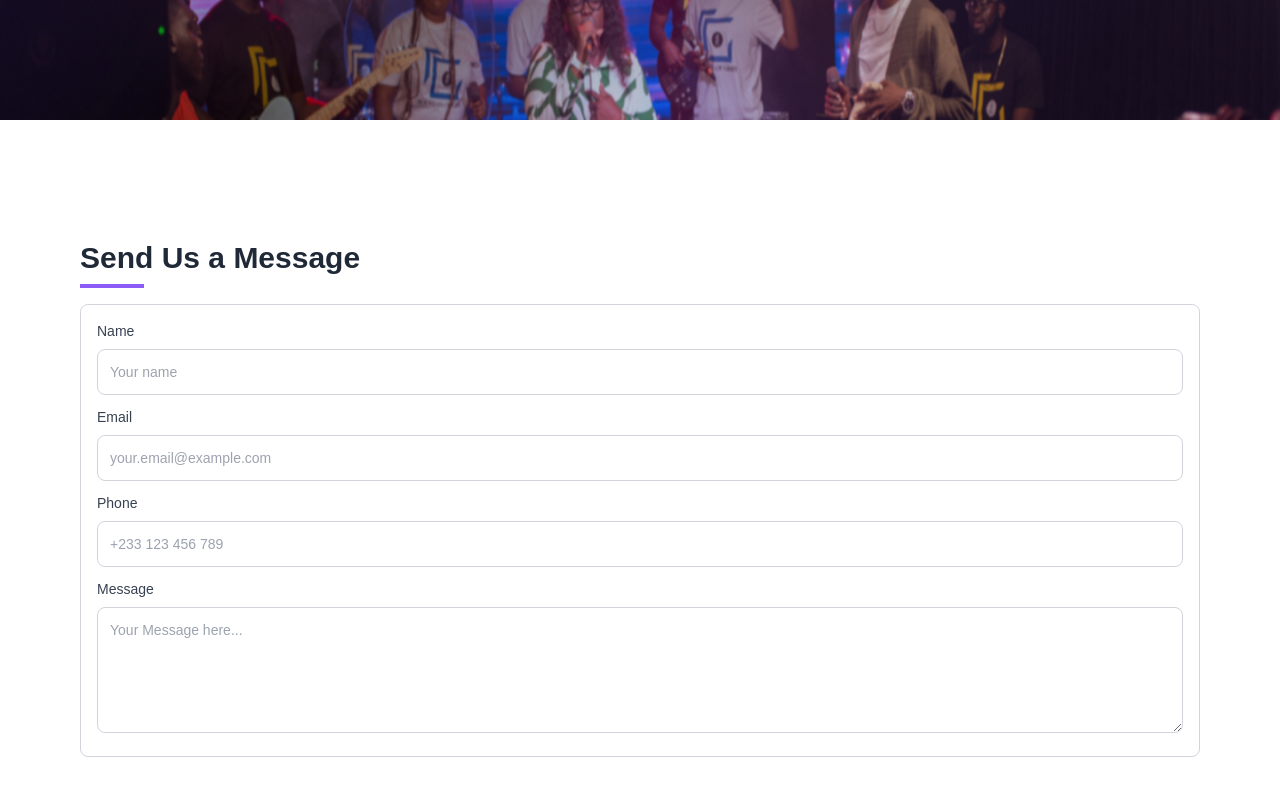
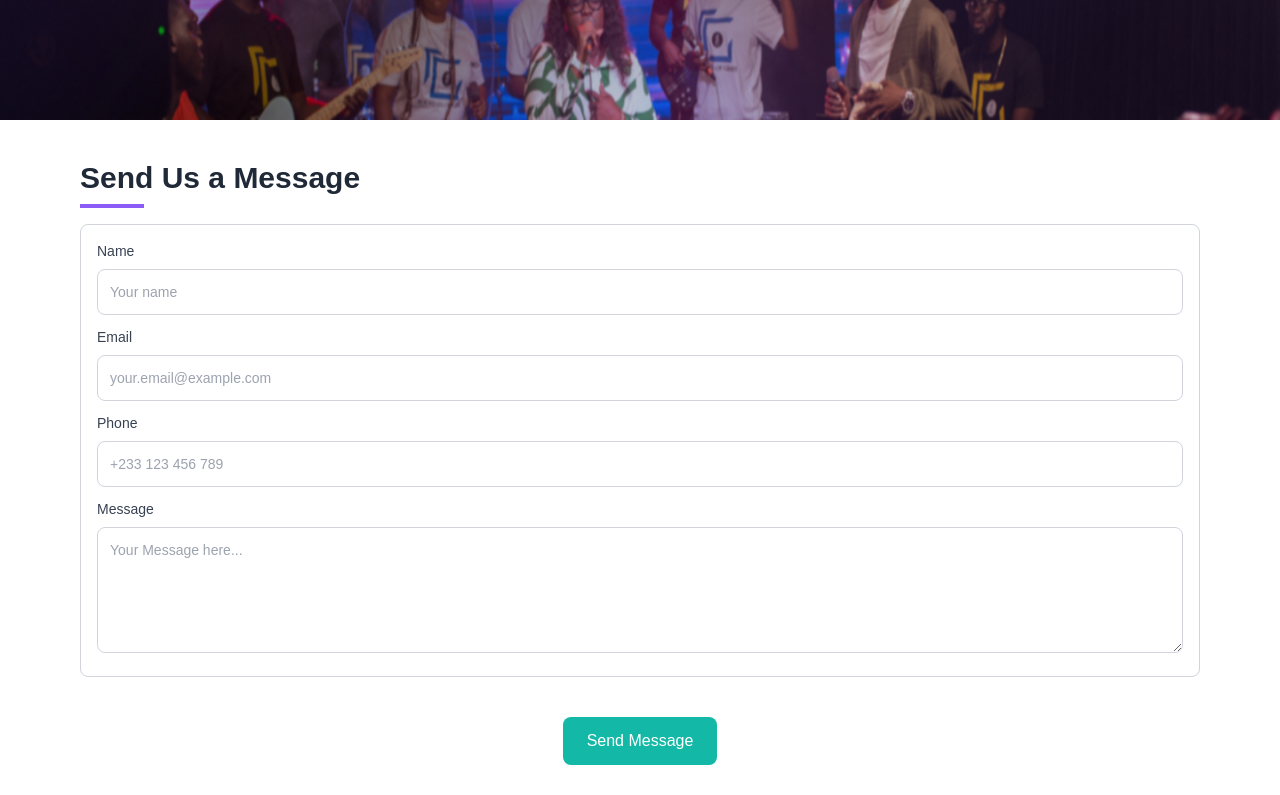
Before and after one commit to aetech24/Nii-Kwei-Ministry, a Next.js app: page /contact in a window 1280 px wide. Shown: the part 440-1235 px from the top of the page. Built offline with nearby package versions, Linux system fonts and the light colour scheme.

Commit message:
Adjusted the contact page

```diff
--- a/app/contact/page.jsx
+++ b/app/contact/page.jsx
@@ -37,7 +37,7 @@ const page = () => {
 
 
 
-      <div className="py-10 px-4 lg:px-20 mt-20">
+      <div className="py-10 px-4 lg:px-20">
         {/* Section Title */}
         <h2 className="text-3xl font-semibold text-gray-800">
           Send Us a Message
```
